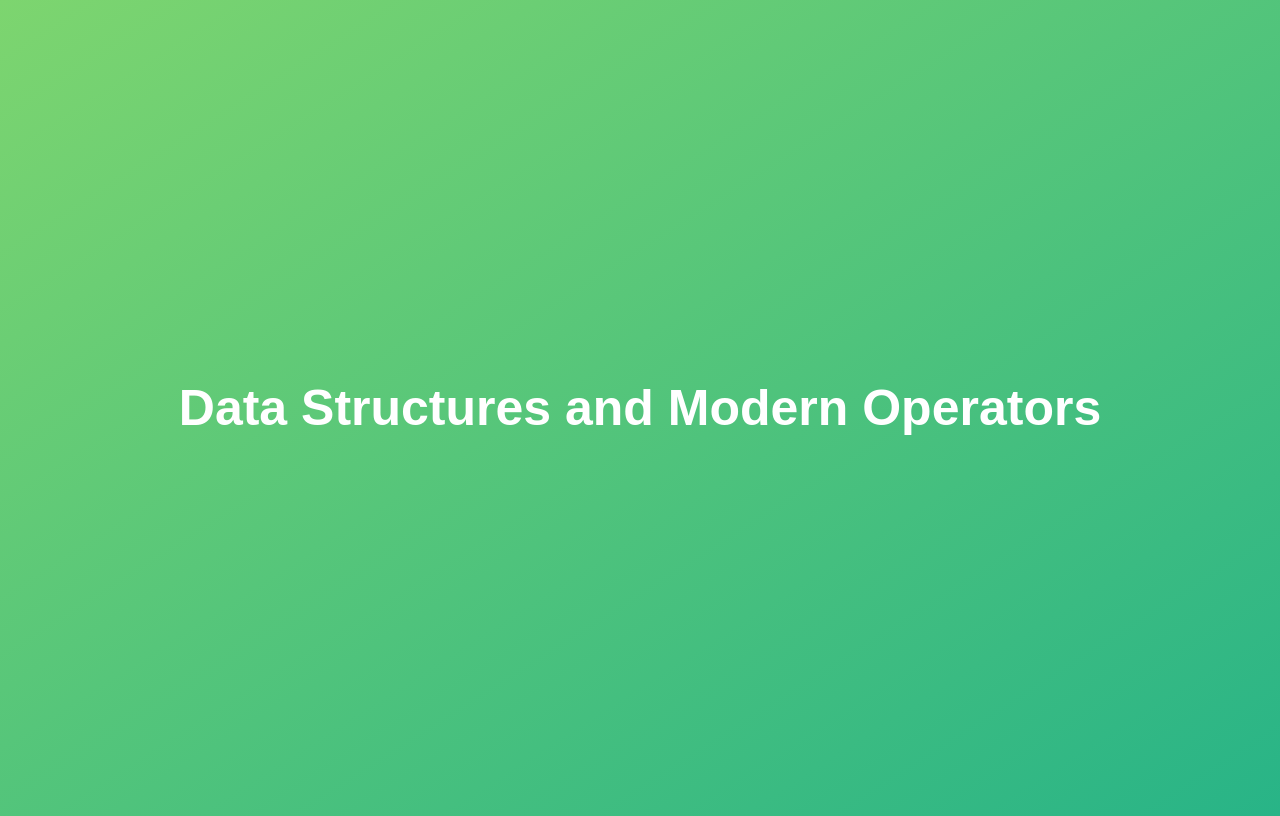
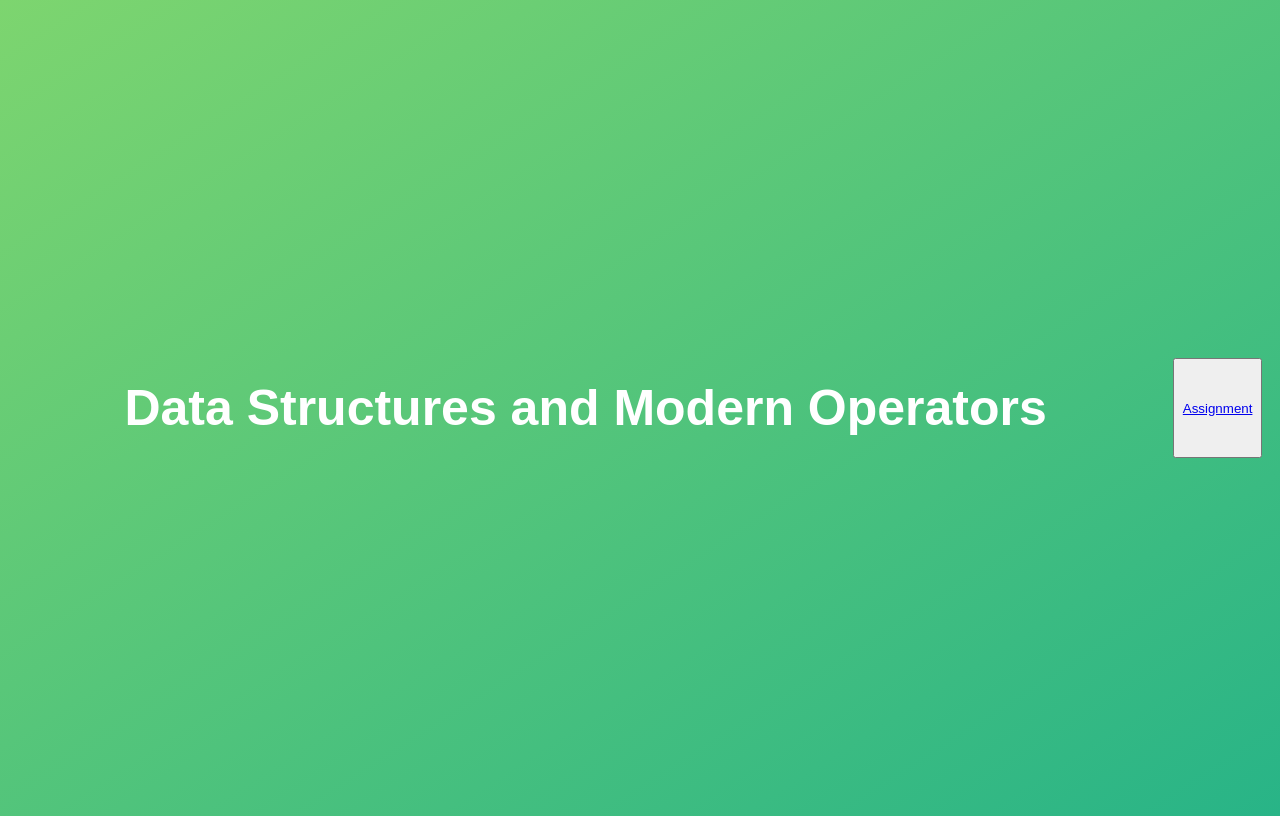
Before and after one commit to sriceadvisory/JavaScript-Course, a plain HTML site: page dataStructuresOperators/index.html in a window 1280 px wide. Drawn offline with Linux system fonts and the light colour scheme.

Commit message:
Edit - created a button to allow for switching to assignment html to use the console.

```diff
--- a/dataStructuresOperators/index.html
+++ b/dataStructuresOperators/index.html
@@ -1,5 +1,6 @@
 <!DOCTYPE html>
 <html lang="en">
+
 <head>
   <meta charset="UTF-8" />
   <meta name="viewport" content="width=device-width, initial-scale=1.0" />
@@ -12,6 +13,7 @@
       align-items: center;
       background: linear-gradient(to top left, #28b487, #7dd56f);
     }
+
     h1 {
       font-family: sans-serif;
       font-size: 50px;
@@ -21,19 +23,32 @@
       text-align: center;
       color: white;
     }
+
     button {
       width: 50px;
       height: 20px;
       margin: 10px;
     }
+
     textarea {
       width: 300px;
       height: 100px;
     }
+
+    .button {
+      display: flex;
+      justify-content: center;
+      align-items: center;
+      height: 100px;
+      width: 100px;
+    }
   </style>
 </head>
+
 <body>
   <h1>Data Structures and Modern Operators</h1>
-    <script src="script.js"></script>
+  <button class="button"><a href="/dataStructuresOperators/assignment.html"">Assignment</a></button>
+    <script src=" script.js"></script>
 </body>
+
 </html>
```
Lines whose indentation alone changed are shown as unchanged.
